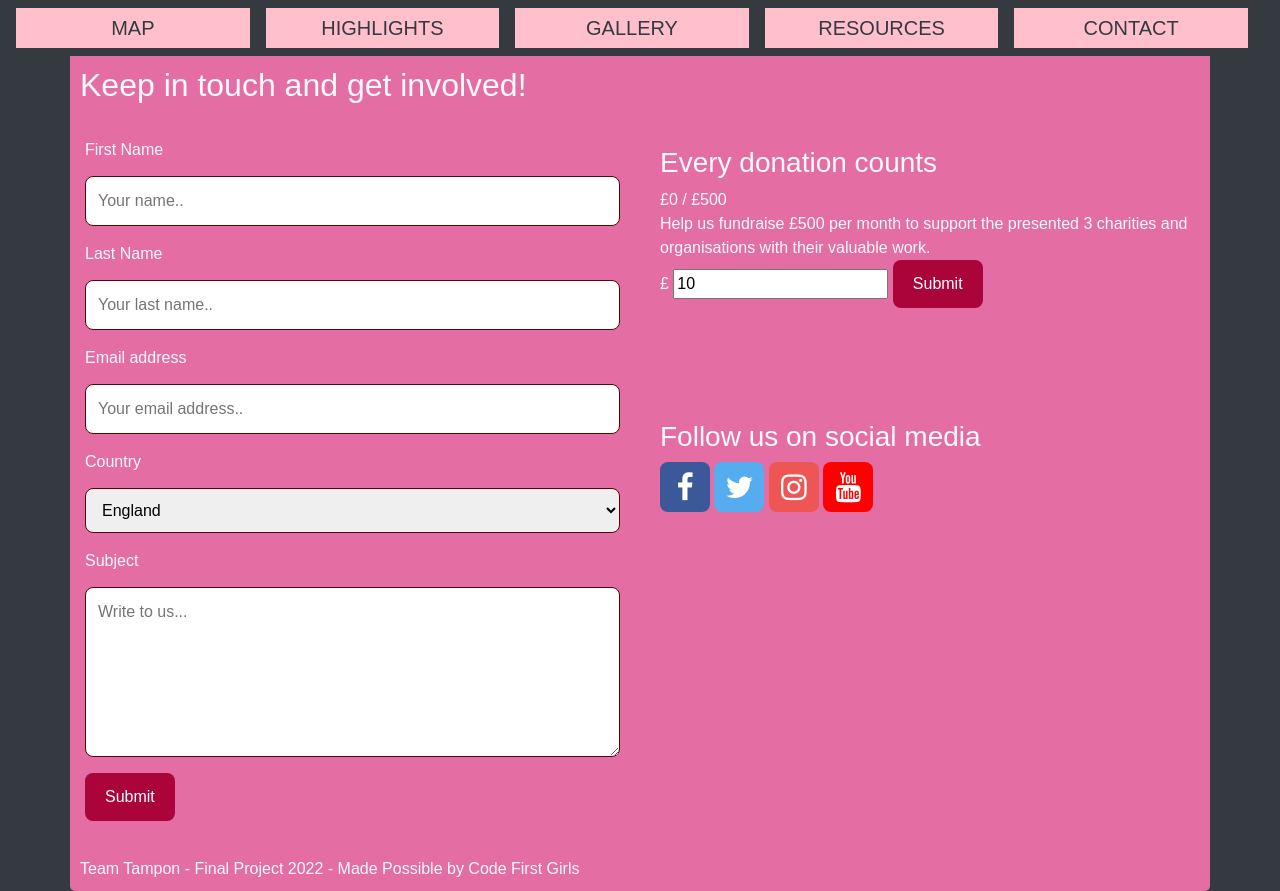
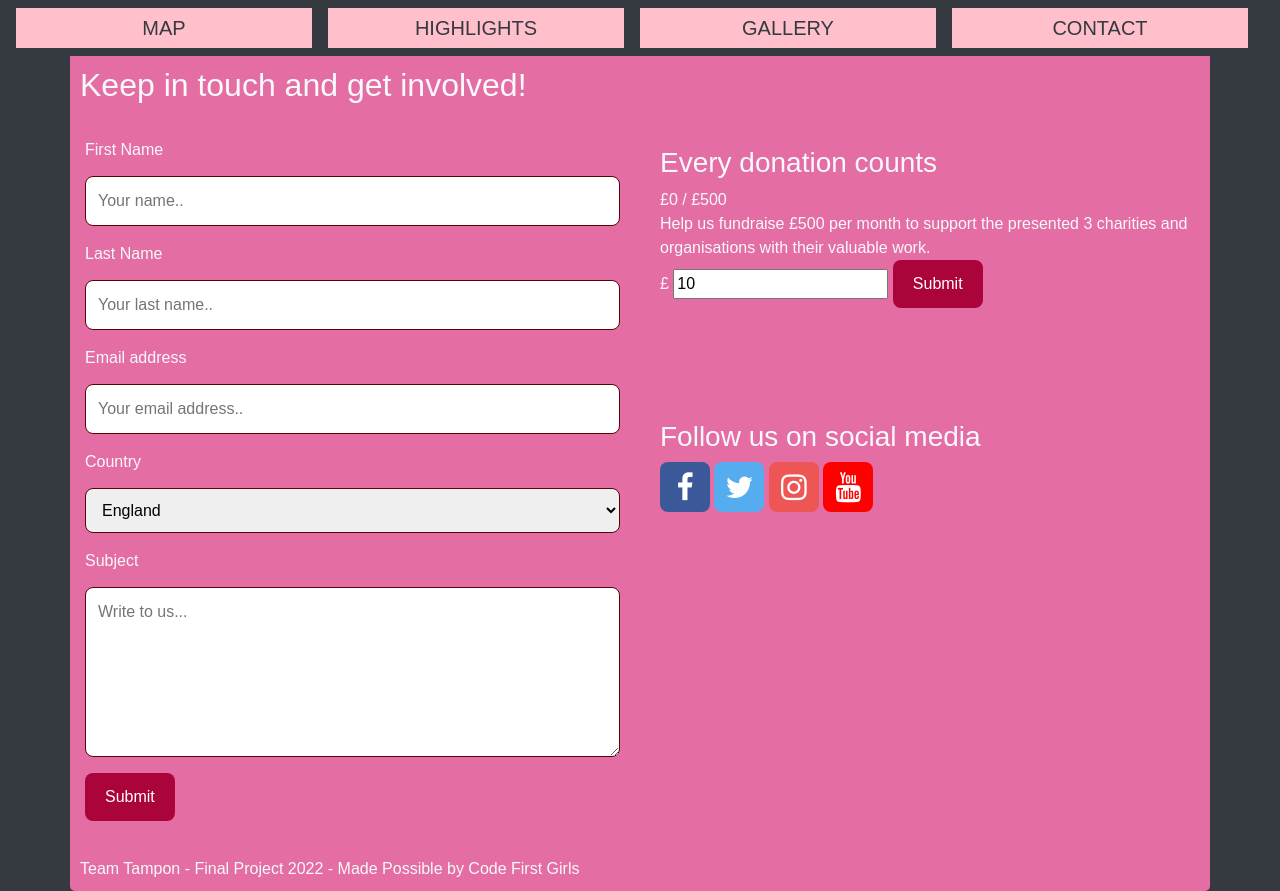
Before and after one commit to nikkibyr/Team-Tampon, a plain HTML site: page contact.html in a window 1280 px wide. Drawn offline with nearby package versions, Linux system fonts and the light colour scheme; a script that the page names is missing.

Commit message:
Update contact.html

```diff
--- a/contact.html
+++ b/contact.html
@@ -14,7 +14,6 @@
     <a class="navbar-brand text-dark" href="">Map</a>
     <a class="navbar-brand text-dark" href="">Highlights</a>
     <a class="navbar-brand text-dark" href="">Gallery</a>
-    <a class="navbar-brand text-dark" href="">Resources</a>
     <a class="navbar-brand text-dark" href="../contact.html">Contact</a>
 </nav>
 
```
